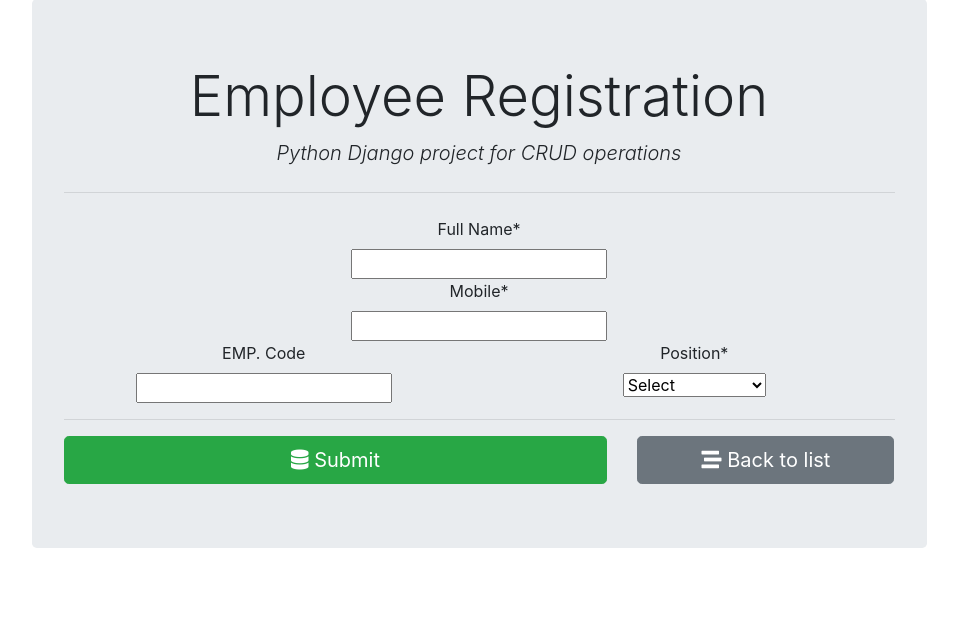
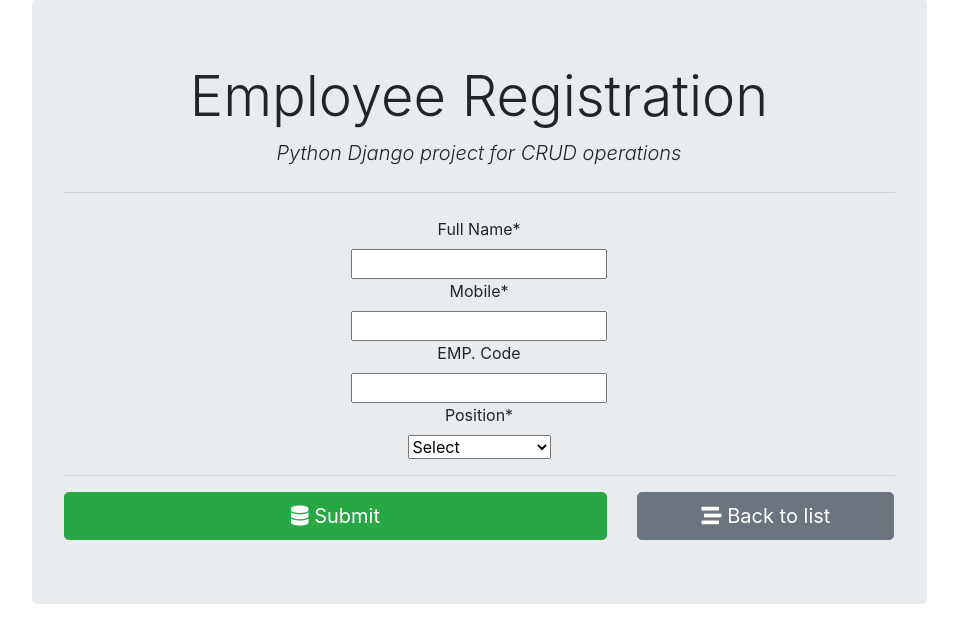
Before and after one commit to VijayMPatil/Django-CRUD, a Django app: page /employee/ in a window 1280 px wide. Shown: the part 49-692 px from the top of the page, without its empty margins (161-1119 px from the left). Run offline with Django 3.2, Linux system fonts and the light colour scheme; data comes from the database, SQL or seed files in the repository; both versions use the stored data as it was after the commit; some libraries are stand-ins or nearby versions.

Commit message:
fix minor issues

```diff
--- a/crudapp/forms.py
+++ b/crudapp/forms.py
@@ -1,4 +1,4 @@
-from .models import Employee,position
+from .models import Employee
 from django import forms
 
 class EmployeeRegisterForm(forms.ModelForm):
--- a/crudapp/models.py
+++ b/crudapp/models.py
@@ -1,9 +1,8 @@
 from django.db import models
 
 # Create your models here.
-
 class position(models.Model):
-    title=models.CharField(max_length=100)
+    title= models.CharField(max_length=100)
 
     def __str__(self):
         return self.title
@@ -12,4 +11,4 @@ class Employee(models.Model):
     full_name= models.CharField(max_length=100)
     emp_code= models.CharField(max_length=10)
     mobile= models.CharField(max_length=10)
-    position= models.ForeignKey(position,on_delete=models.CASCADE)
+    position= models.ForeignKey(position, on_delete=models.CASCADE)
--- a/crudapp/templates/register/employee_form.html
+++ b/crudapp/templates/register/employee_form.html
@@ -1,5 +1,4 @@
 {% extends 'register/base.html' %}
-
 {% load crispy_forms_tags %}
 
 
@@ -8,14 +7,8 @@
     {% csrf_token %}
     {{form.full_name|as_crispy_field}}
     {{form.mobile|as_crispy_field}}
-    <div class="row" align="center">
-        <div class="col-md-6">
-            {{form.emp_code|as_crispy_field}}
-        </div>
-        <div class="col-md-6">
-            {{form.position|as_crispy_field}}
-        </div>
-    </div>
+    {{form.emp_code|as_crispy_field}}
+    {{form.position|as_crispy_field}}
     <hr>
     <div class="row">
         <div class="col-md-8">
--- a/crudapp/templates/register/employee_list.html
+++ b/crudapp/templates/register/employee_list.html
@@ -6,6 +6,7 @@
         <tr>
             <td>Full Name</td>
             <td>Mobile</td>
+            <td>Emp Code</td>
             <td>Position</td>
             <td>
                 <a href="{% url 'employee_insert' %}" class="btn btn-outline-success">
@@ -19,6 +20,7 @@
             <tr>
                 <td>{{employee.full_name}}</td>
                 <td>{{employee.mobile}}</td>
+                <td>{{employee.emp_code}}</td>
                 <td>{{employee.position}}</td>
                 <td>
                     <a href="{% url 'employee_update' employee.id %}" class="btn text-secondary px-0">
--- a/crudapp/views.py
+++ b/crudapp/views.py
@@ -8,7 +8,7 @@ def index(request):
 
 def employee_list(request):
     context = {'employee_list': Employee.objects.all()}
-    return render(request,'register/employee_list.html',context)
+    return render(request,'register/employee_list.html',context=context)
 
 def employee_form(request, id=0):
     if request.method == "GET":
```
Also changed, not shown: db.sqlite3.
